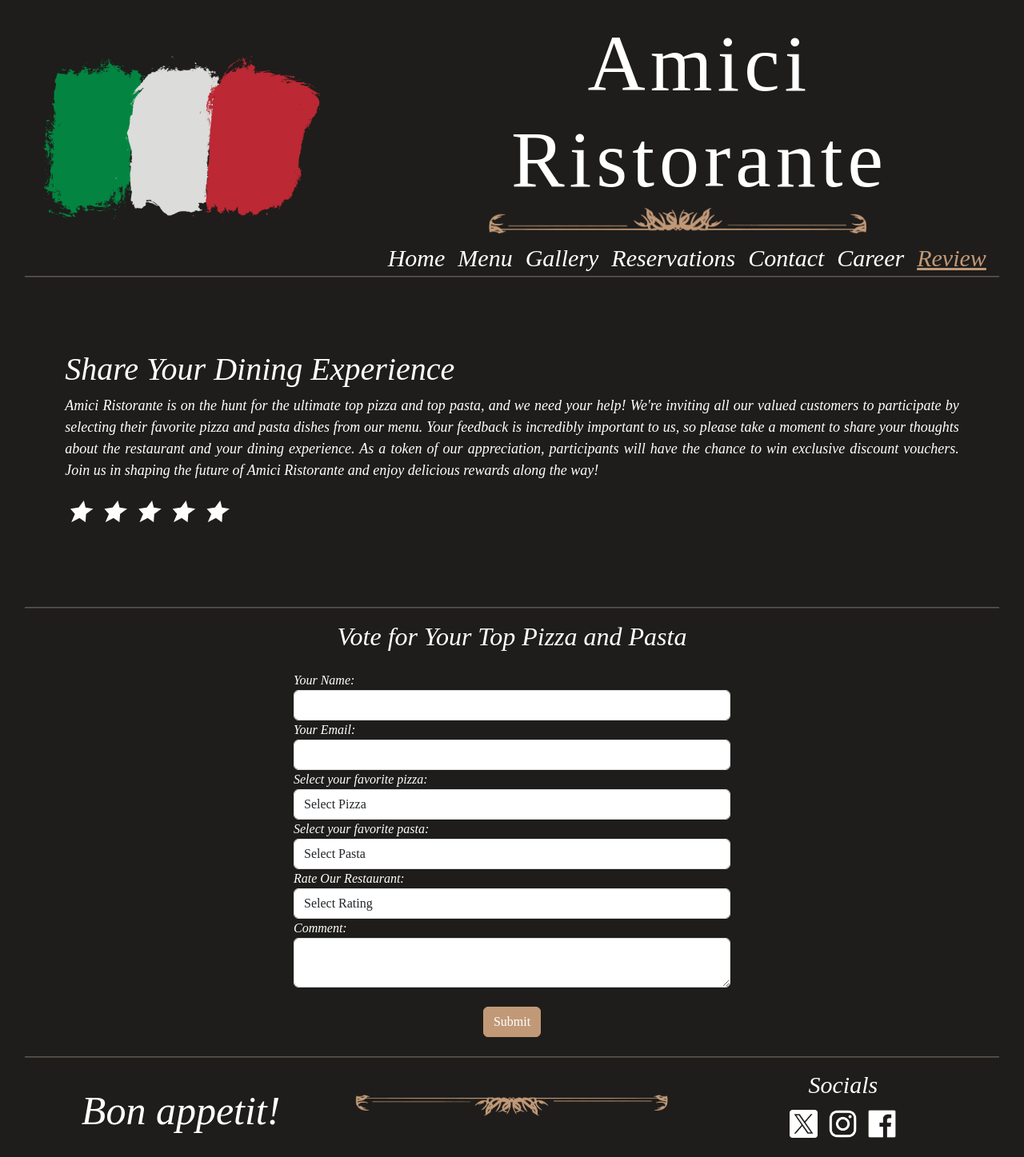
After one commit to hongqian-li/web-programming-project, a PHP site: page /review.php in a window 1280 px wide. The commit adds this page. Shown: the whole page at 80% size. Run offline with PHP 8.4, Linux system fonts and the light colour scheme.

Commit message:
add review to the nav, add review page and connect the database.

```diff
--- a/header.php
+++ b/header.php
@@ -49,6 +49,7 @@ $pageName = basename($currentPage);
                                 <a class="nav-link <?php if ($pageName == 'reservations.php') {echo 'current-tab';}?>" href="reservations.php">Reservations</a>
                                 <a class="nav-link <?php if ($pageName == 'contact.php') {echo 'current-tab';}?>" href="contact.php">Contact</a>
                                 <a class="nav-link <?php if ($pageName == 'career.php') {echo 'current-tab';}?>" href="career.php">Career</a>
+                                <a class="nav-link <?php if ($pageName == 'review.php') {echo 'current-tab';}?>" href="review.php">Review</a>
                             </div>
                         </div>
                     </div>
--- a/menu.php
+++ b/menu.php
@@ -21,6 +21,8 @@ include_once 'header.php';
             at Amici Ristorante.
         </p>
     </div>
+
+
 
 
     <!-- Pizza Menu Items -->
--- /dev/null
+++ b/review.php
@@ -0,0 +1,178 @@
+<?php
+$title = 'Amici Ristorante - Restaurant reviews';
+$description = 'Vote for your favorite pizza and pasta from the menu of Amici Ristorante to choose the top pizza and pasta!';
+$keywords = 'Italian, Restaurant, Hameenlinna, Cheap, Lunch, Dinner, Food';
+include_once 'header.php';
+?>
+
+<body>
+    <div class="our-menu">
+
+        <h1 class="menu-heading">Share Your Dining Experience</h1>
+
+        <p>Amici Ristorante is on the hunt for the ultimate top pizza and top pasta,
+            and we need your help! We're inviting all our valued customers to participate
+            by selecting their favorite pizza and pasta dishes from our menu.
+            Your feedback is incredibly important to us,
+            so please take a moment to share your thoughts about the restaurant and your dining experience.
+            As a token of our appreciation, participants will have the chance to win exclusive discount vouchers.
+            Join us in shaping the future of Amici Ristorante and enjoy delicious rewards along the way!
+        </p>
+
+        <h1><label for="star" title="star">&#128970;</label>
+        <label for="star" title="star">&#128970;</label>
+        <label for="star" title="star">&#128970;</label>
+        <label for="star" title="star">&#128970;</label>
+        <label for="star" title="star">&#128970;</label></h1>
+    </div>
+    <hr>
+
+    <div class="container">
+        <div class="row justify-content-center">
+            <div class="col-md-6">
+                <form method="post" action="process.php">
+                    <h2 class="text-center mb-4">Vote for Your Top Pizza and Pasta</h2>
+
+
+                    <div class="form-group">
+                        <label for="name">Your Name:</label>
+                        <input type="text" id="name" name="fname" class="form-control" required minlength="3"
+                            maxlength="30">
+                        <span id="nameError" class="text-danger"></span>
+                    </div>
+
+                    <div class="form-group">
+                        <label for="email">Your Email:</label>
+                        <input type="email" name="email" id="email" class="form-control" required>
+                        <span id="emailError" class="text-danger"></span>
+                    </div>
+
+
+                    <div class="form-group">
+                        <label for="pizza">Select your favorite pizza:</label>
+                        <select id="pizza" name="pizza" class="form-control" required>
+                            <option value="" selected disabled>Select Pizza</option>
+                            <option value="Margherita di bufala">Margherita di bufala</option>
+                            <option value="Diavola">Diavola</option>
+                            <option value="Prosciutto cotto con funghi">Prosciutto cotto con funghi</option>
+                            <option value="Funghi">Funghi</option>
+                            <option value="Parma con rucola">Parma con rucola</option>
+                            <option value="Pear & Gorgonzola">Pear & Gorgonzola</option>
+                            <option value="Siciliana">Siciliana</option>
+                            <option value="Pizza di manzo con porcini">Pizza di manzo con porcini</option>
+                        </select>
+                    </div>
+
+                    <div class="form-group">
+                        <label for="dish">Select your favorite pasta:</label>
+                        <select id="dish" name="dish" class="form-control" required>
+                            <option value="" selected disabled>Select Pasta</option>
+
+                            <option value="Spaghetti alla carbonara">Spaghetti alla carbonara</option>
+                            <option value="Tagliatelle con mozzarella di bufala">Tagliatelle con mozzarella di bufala
+                            </option>
+                            <option value="Pappardelle alla bolognese">Pappardelle alla bolognese</option>
+                            <option value="Fettuccine ai funghi">Fettuccine ai funghi</option>
+                            <option value="Spaghetti cacio e pepe">Spaghetti cacio e pepe</option>
+                            <option value="Risotto al nero di seppia di mare">Risotto al nero di seppia di mare</option>
+                            <option value="Linguini ai gamberetti e zucchine">Linguini ai gamberetti e zucchine</option>
+                            <option value="Tagliatelle con mozzarella di bufala">Tagliatelle con mozzarella di bufala
+                            </option>
+                        </select>
+                    </div>
+
+                    <div class="form-group">
+                        <label for="overall_rating">Rate Our Restaurant:</label>
+                        <select id="overall_rating" name="overall_rating" class="form-control" required>
+                            <option value="" selected disabled>Select Rating</option>
+                            <option value="1">1</option>
+                            <option value="2">2</option>
+                            <option value="3">3</option>
+                            <option value="4">4</option>
+                            <option value="5">5</option>
+                        </select>
+                    </div>
+
+                    <div class="form-group">
+                        <label for="comment">Comment:</label>
+                        <textarea id="comment" name="comment" class="form-control" required></textarea>
+                        <span id="commentError" class="text-danger"></span>
+                    </div>
+                    <br>
+
+                    <div class="text-center">
+                        <button type="submit" class="btn btn-primary">Submit</button>
+                    </div>
+
+                </form>
+            </div>
+        </div>
+    </div>
+    <br>
+</body>
+
+<script>
+    function validateName() {
+        const name = document.getElementById("name").value;
+        const nameError = document.getElementById("nameError");
+
+        if (name.length < 3 || name.length > 20) {
+            nameError.innerHTML = "Name must be between 3 & 20 characters.";
+            return false;
+        } else {
+            nameError.innerHTML = "";
+            return true;
+        }
+    }
+
+    function validateEmail() {
+        const email = document.getElementById("email").value;
+        const emailError = document.getElementById("emailError");
+
+        if (email === "" || !email.includes("@")) {
+            emailError.innerHTML = "Please enter a valid email address.";
+            return false;
+        } else {
+            emailError.innerHTML = "";
+            return true;
+        }
+    }
+
+    function validateEmail() {
+        const email = document.getElementById("email").value;
+        const emailError = document.getElementById("emailError");
+
+        if (email === "" || !email.includes("@")) {
+            emailError.innerHTML = "Please enter a valid email address.";
+            return false;
+        } else {
+            emailError.innerHTML = "";
+            return true;
+        }
+    }
+
+    function validateComment() {
+        const comment = document.getElementById("comment").value;
+        const commentError = document.getElementById("commentError");
+
+        if (comment.length < 20) {
+            commentError.innerHTML = "Comment must be at least 20 characters long.";
+            return false;
+        } else {
+            commentError.innerHTML = "";
+            return true;
+        }
+    }
+
+
+    // event listeners for real time validation
+    document.getElementById("name").addEventListener("input", validateName);
+    document.getElementById("email").addEventListener("input", validateEmail);
+    document.getElementById("comment").addEventListener("input", validateComment);
+
+</script>
+
+<!--Footer-->
+<?php
+include_once 'footer.php';
+?>
```
Also changed, not shown: db.php (added, +15 -0 lines), process.php (added, +46 -0 lines).
